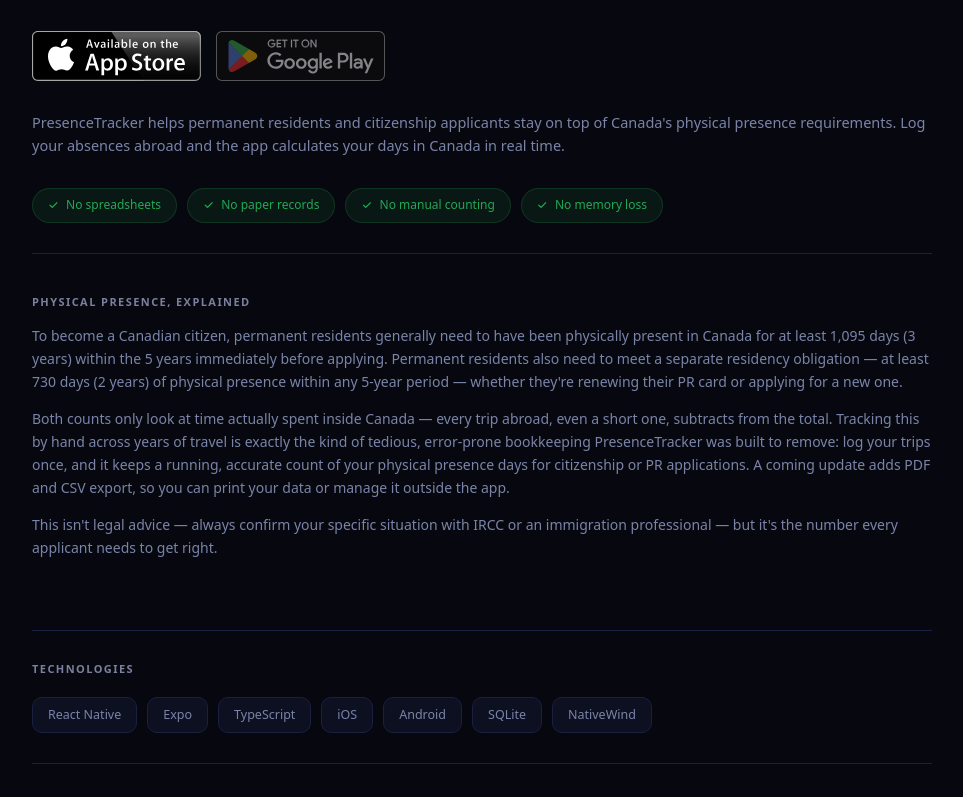
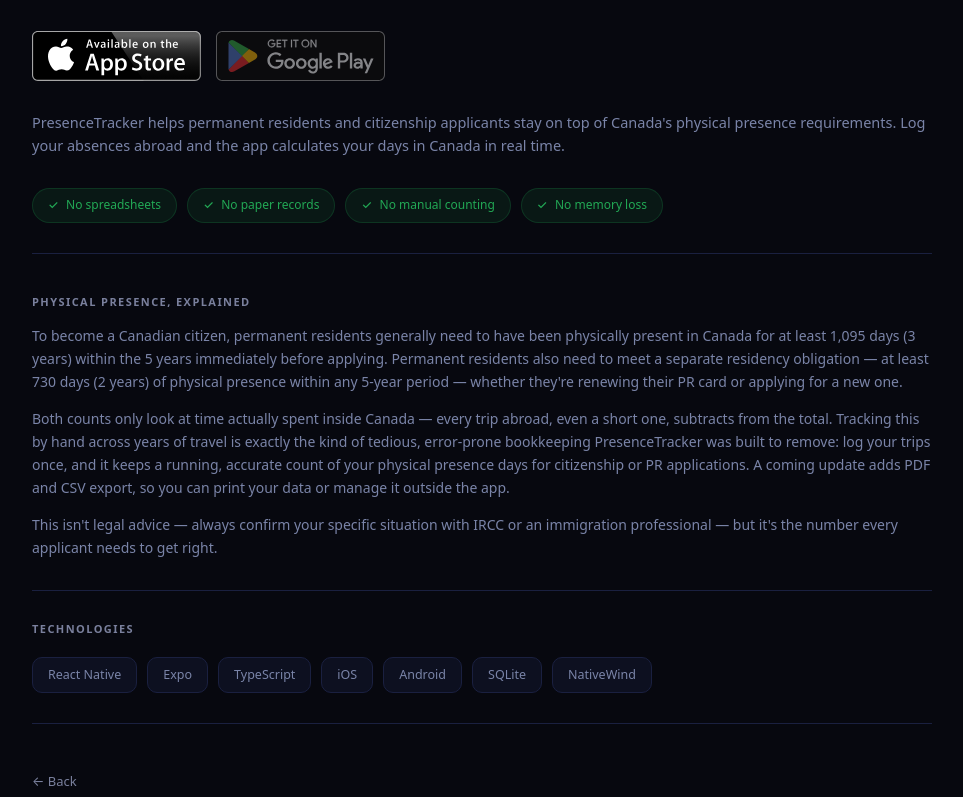
Before and after one commit to appdevcanada/appdevcanada.github.io, a Next.js app: page /en/presencetracker_details in a window 1280 px wide. Shown: the part 579-1376 px from the top of the page, without its empty margins (158-1121 px from the left). Built offline with nearby package versions, Linux system fonts and the light colour scheme.

Commit message:
[FIX] even out spacing around the physical presence explainer section
Co-Authored-By: Claude Sonnet 5 <noreply@anthropic.com>

```diff
--- a/components/PresenceTrackerTabs.tsx
+++ b/components/PresenceTrackerTabs.tsx
@@ -94,11 +94,14 @@ function AboutTab() {
       </div>
 
       {/* Physical presence explainer */}
-      <Section title={t('explainer.title')}>
-        <p>{t('explainer.p1')}</p>
-        <p>{t('explainer.p2')}</p>
-        <p>{t('explainer.p3')}</p>
-      </Section>
+      <div className="pt-8 border-t border-border">
+        <p className="section-label mb-3">{t('explainer.title')}</p>
+        <div className="space-y-3 text-[14px] text-label leading-relaxed">
+          <p>{t('explainer.p1')}</p>
+          <p>{t('explainer.p2')}</p>
+          <p>{t('explainer.p3')}</p>
+        </div>
+      </div>
 
       {/* Tech stack */}
       <div className="border-t border-border pt-6 pb-6">
```
